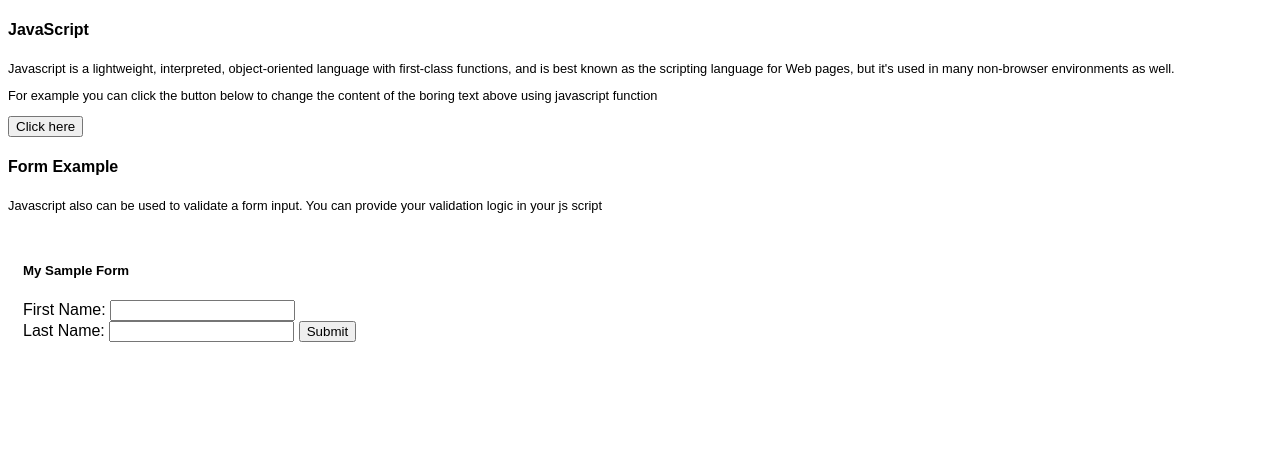
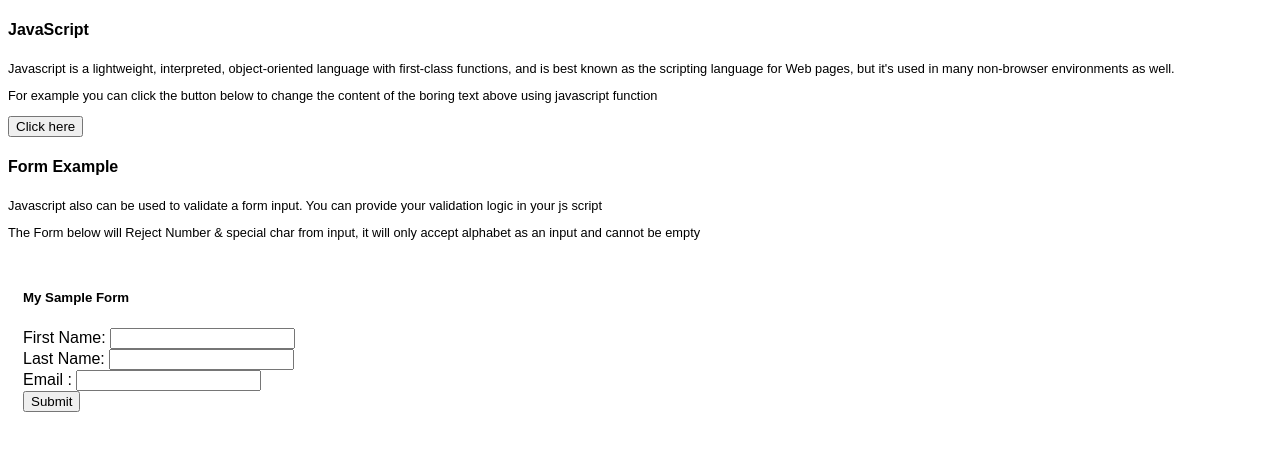
Before and after one commit to alvinmitrais/TestingProject, a plain HTML site: page WebContent/index.html in a window 1280 px wide. Drawn offline with Linux system fonts and the light colour scheme.

Commit message:
changes boi

```diff
--- a/WebContent/index.html
+++ b/WebContent/index.html
@@ -17,13 +17,17 @@
 	<div class="jsval">
 		<h4>Form Example</h4>
 		<p>Javascript also can be used to validate a form input. You can provide your validation logic in your js script</p>
+		<p>The Form below will Reject Number &amp special char from input, it will only accept alphabet as an input and cannot be empty</p>
 		<div class="myForm">
-			<form id="form1">
+			<form id="form1" action="#" onsubmit="test()">
 				<h5>My Sample Form</h5>
+				<div class="error" style="display:none;"></div>
 				<label id="txtFirst">First Name:</label>
 				<input type="text" id="txt1" maxlength="30" width="15"/><br/>
 				<label id="txtLast">Last Name:</label>
-				<input type="text" id="txt1" maxlength="30" width="15"/>
+				<input type="text" id="txt2" maxlength="30" width="15"/><br/>
+				<label id="txtEmail">Email :</label>
+				<input type="email"/><br/>
 				<input type="submit" value="Submit" id="btnSubmit"/>
 			</form>
 		</div>
```
